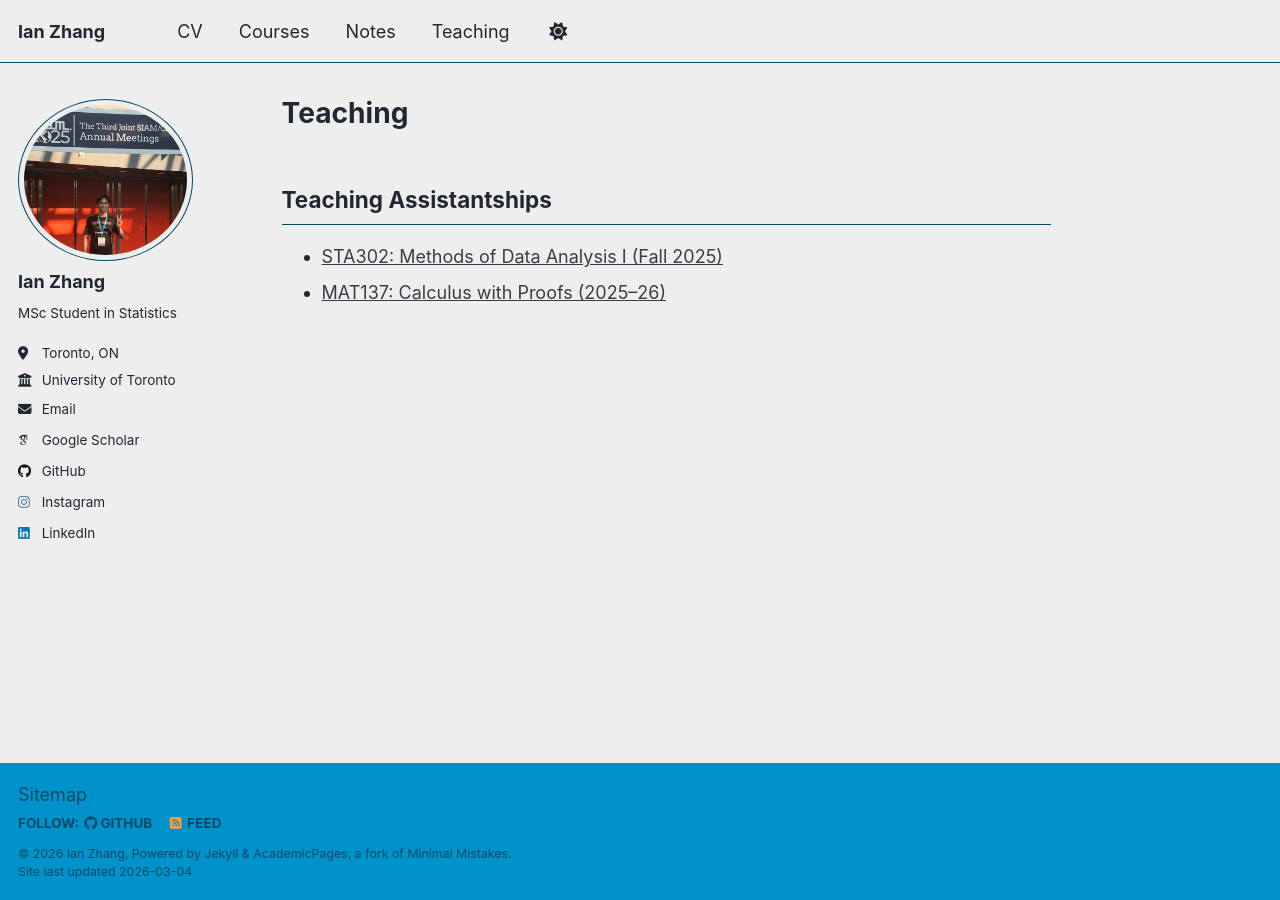
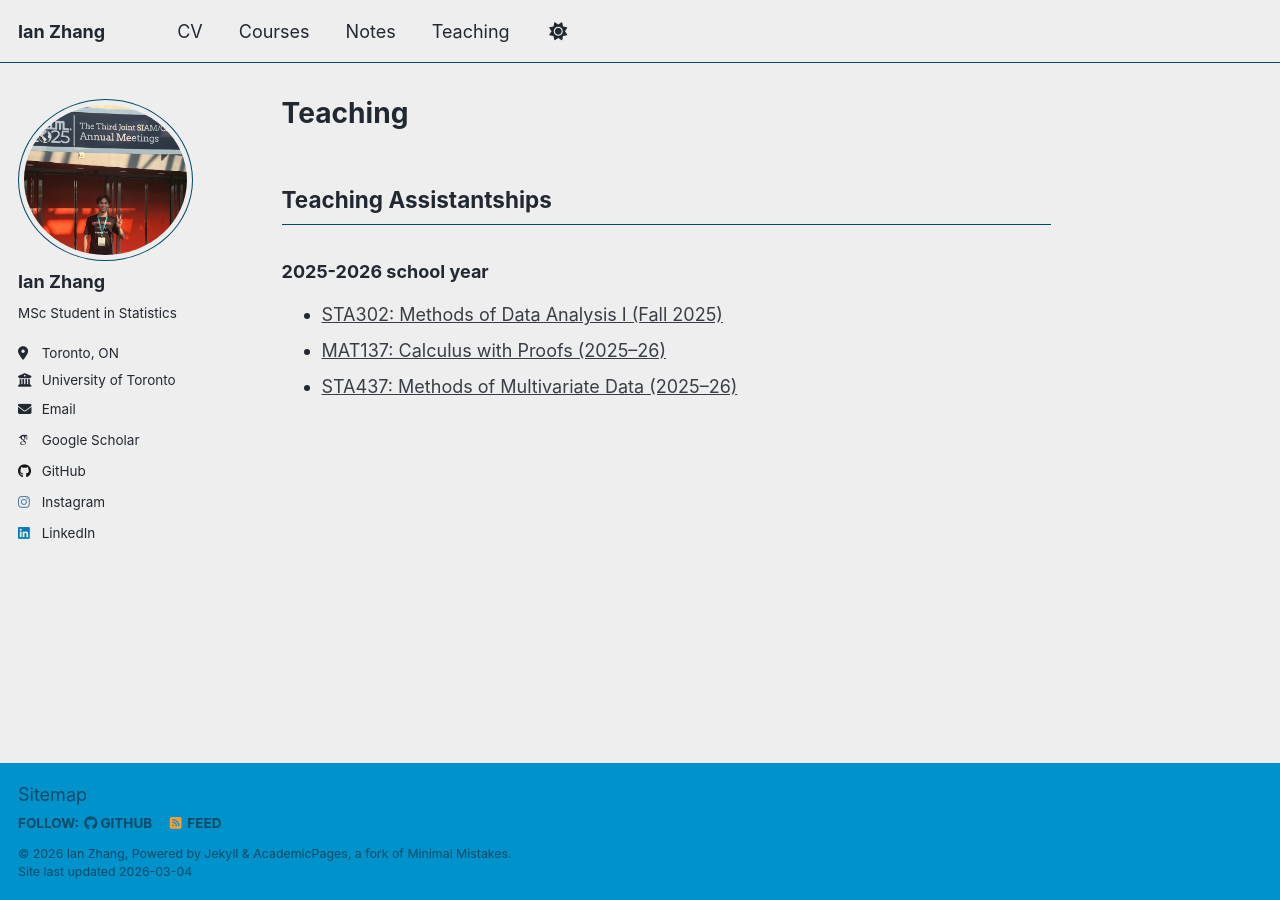
Before and after one commit to IanZhang42/ianwebsite, a Jekyll site: the page built from _pages/teaching.md, in a window 1280 px wide. Built offline with Jekyll 4.4.1, drawn with Linux system fonts in a browser that asks for light colours; some web fonts are replaced; a script that is not in the unit is left out.

Commit message:
Add teaching assistantship for STA437 course

```diff
--- a/_pages/teaching.md
+++ b/_pages/teaching.md
@@ -7,5 +7,7 @@ author_profile: true
 
 ## Teaching Assistantships
 
+### 2025-2026 school year
 - [STA302: Methods of Data Analysis I (Fall 2025)](/teaching/sta302fall2025)
 - [MAT137: Calculus with Proofs (2025–26)](/teaching/mat137fall2025winter2026)
+- [STA437: Methods of Multivariate Data (2025–26)](/teaching/sta437winter2026)
```
